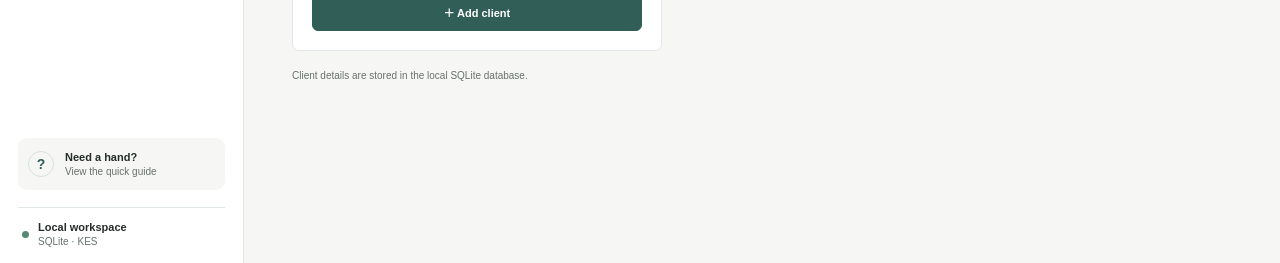
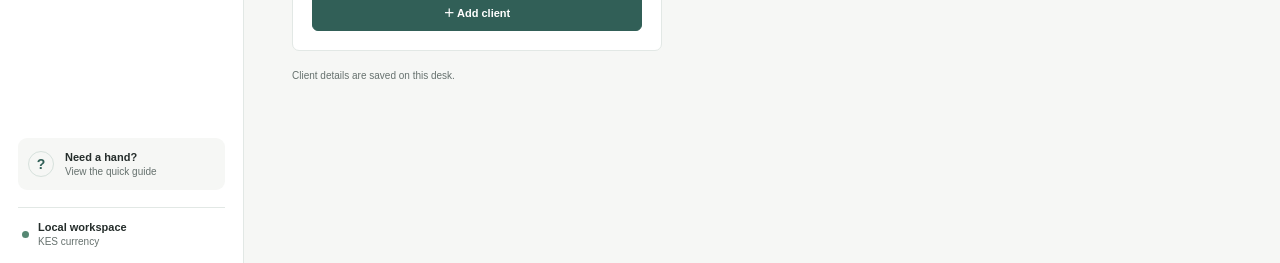
Before and after one commit to ChristineNanu/Salio-Desk, a Next.js app: page /clients in a window 1280 px wide. Shown: the part 537-800 px from the top of the page. Built offline with nearby package versions, Linux system fonts and the light colour scheme; no server answers; the database is empty.

Commit message:
fix: update workspace status to reflect KES currency in multiple pages

```diff
--- a/src/app/clients/page.tsx
+++ b/src/app/clients/page.tsx
@@ -18,7 +18,7 @@ export default function ClientsPage() {
         </nav>
         <div className="sidebar-bottom">
           <Link className="help-card" href="/guide"><span className="help-mark">?</span><div><strong>Need a hand?</strong><span>View the quick guide</span></div></Link>
-          <div className="workspace-status"><span className="workspace-status-dot" /><div><strong>Local workspace</strong><span>SQLite · KES</span></div></div>
+          <div className="workspace-status"><span className="workspace-status-dot" /><div><strong>Local workspace</strong><span>KES currency</span></div></div>
         </div>
       </aside>
 
@@ -29,7 +29,7 @@ export default function ClientsPage() {
         </header>
         <div className="content">
           <ClientDirectory />
-          <footer className="footer-note">Client details are stored in the local SQLite database.</footer>
+          <footer className="footer-note">Client details are saved on this desk.</footer>
         </div>
       </section>
     </main>
--- a/src/app/guide/page.tsx
+++ b/src/app/guide/page.tsx
@@ -17,7 +17,7 @@ export default function GuidePage() {
         </nav>
         <div className="sidebar-bottom">
           <Link className="help-card" href="/guide" aria-current="page"><span className="help-mark">?</span><div><strong>Need a hand?</strong><span>View the quick guide</span></div></Link>
-          <div className="workspace-status"><span className="workspace-status-dot" /><div><strong>Local workspace</strong><span>SQLite · KES</span></div></div>
+          <div className="workspace-status"><span className="workspace-status-dot" /><div><strong>Local workspace</strong><span>KES currency</span></div></div>
         </div>
       </aside>
 
--- a/src/app/loans/page.tsx
+++ b/src/app/loans/page.tsx
@@ -18,7 +18,7 @@ export default function LoansPage() {
         </nav>
         <div className="sidebar-bottom">
           <Link className="help-card" href="/guide"><span className="help-mark">?</span><div><strong>Need a hand?</strong><span>View the quick guide</span></div></Link>
-          <div className="workspace-status"><span className="workspace-status-dot" /><div><strong>Local workspace</strong><span>SQLite · KES</span></div></div>
+          <div className="workspace-status"><span className="workspace-status-dot" /><div><strong>Local workspace</strong><span>KES currency</span></div></div>
         </div>
       </aside>
 
--- a/src/app/page.tsx
+++ b/src/app/page.tsx
@@ -57,7 +57,7 @@ export default function Home() {
           </Link>
           <div className="workspace-status">
             <span className="workspace-status-dot" />
-            <div><strong>Local workspace</strong><span>SQLite · KES</span></div>
+            <div><strong>Local workspace</strong><span>KES currency</span></div>
           </div>
         </div>
       </aside>
--- a/src/app/repayments/page.tsx
+++ b/src/app/repayments/page.tsx
@@ -18,7 +18,7 @@ export default function RepaymentsPage() {
         </nav>
         <div className="sidebar-bottom">
           <Link className="help-card" href="/guide"><span className="help-mark">?</span><div><strong>Need a hand?</strong><span>View the quick guide</span></div></Link>
-          <div className="workspace-status"><span className="workspace-status-dot" /><div><strong>Local workspace</strong><span>SQLite · KES</span></div></div>
+          <div className="workspace-status"><span className="workspace-status-dot" /><div><strong>Local workspace</strong><span>KES currency</span></div></div>
         </div>
       </aside>
 
```
Also changed, not shown: 1 other file (tests, documents, lock files or other folders).
